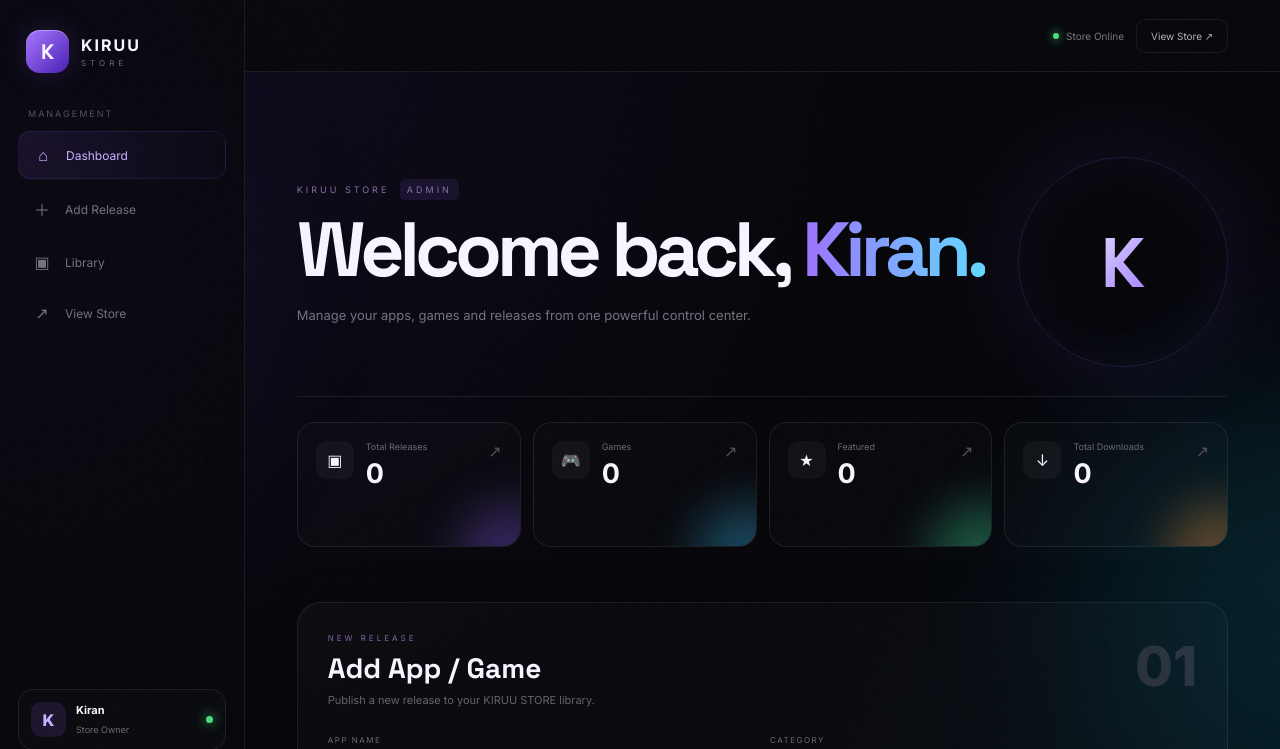
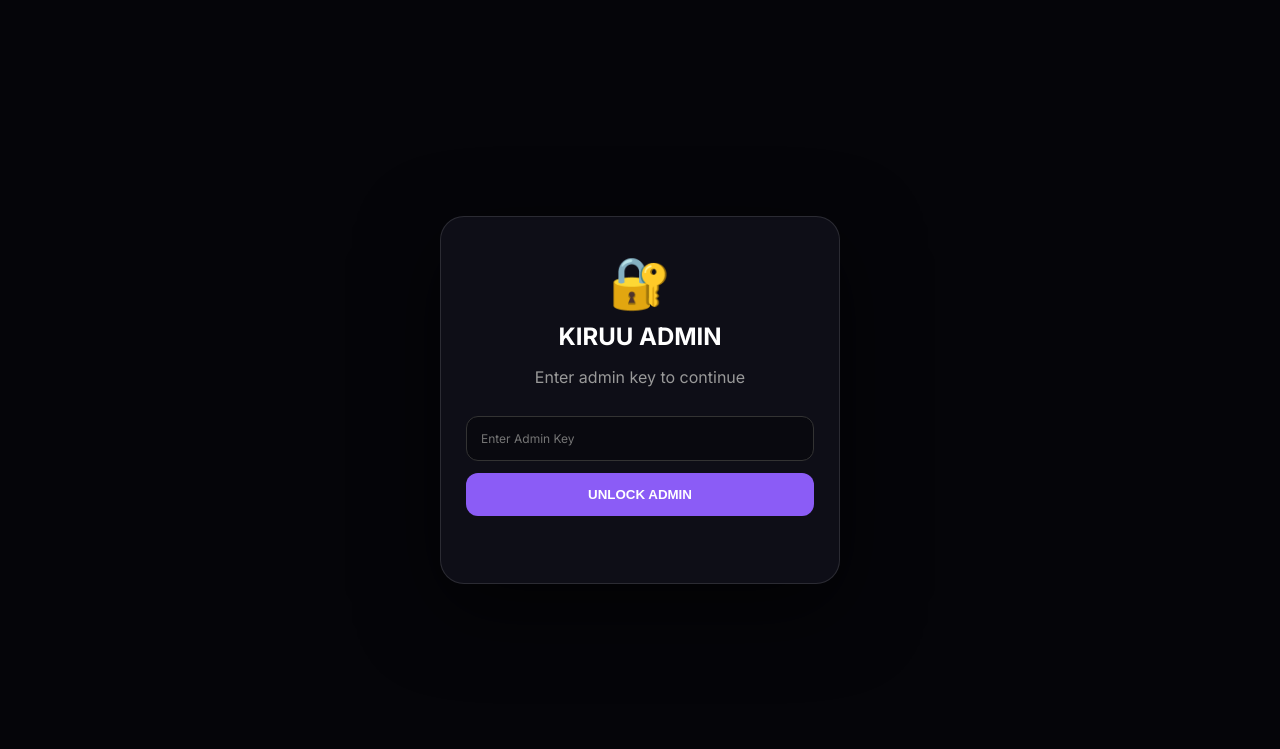
Before and after one commit to ggg9986309-ctrl/Chaku, a website: page admin.html in a window 1280 px wide. Shown: the top 749 px of the page. Drawn offline with Linux system fonts and the light colour scheme; no server answers.

Commit message:
Update admin.css

```diff
--- a/admin.css
+++ b/admin.css
@@ -908,3 +908,67 @@ footer b{
         gap:8px;
     }
 }
+.admin-lock {
+  position: fixed;
+  inset: 0;
+  z-index: 999999;
+  display: flex;
+  align-items: center;
+  justify-content: center;
+  background: #050509;
+  backdrop-filter: blur(20px);
+}
+
+.lock-box {
+  width: min(400px, 90%);
+  padding: 35px 25px;
+  text-align: center;
+  border: 1px solid rgba(255,255,255,.12);
+  border-radius: 24px;
+  background: rgba(15,15,25,.95);
+  box-shadow: 0 25px 80px rgba(0,0,0,.6);
+}
+
+.lock-icon {
+  font-size: 50px;
+  margin-bottom: 10px;
+}
+
+.lock-box h2 {
+  margin: 0 0 8px;
+  color: white;
+}
+
+.lock-box p {
+  color: #999;
+  margin-bottom: 22px;
+}
+
+#adminKeyInput {
+  width: 100%;
+  box-sizing: border-box;
+  padding: 14px;
+  border-radius: 12px;
+  border: 1px solid #333;
+  background: #09090f;
+  color: white;
+  outline: none;
+  margin-bottom: 12px;
+}
+
+.lock-box button {
+  width: 100%;
+  padding: 14px;
+  border: 0;
+  border-radius: 12px;
+  cursor: pointer;
+  font-weight: 700;
+  background: #8b5cf6;
+  color: white;
+}
+
+#keyError {
+  color: #ff5c7a;
+  margin-top: 12px;
+  min-height: 20px;
+}
```
